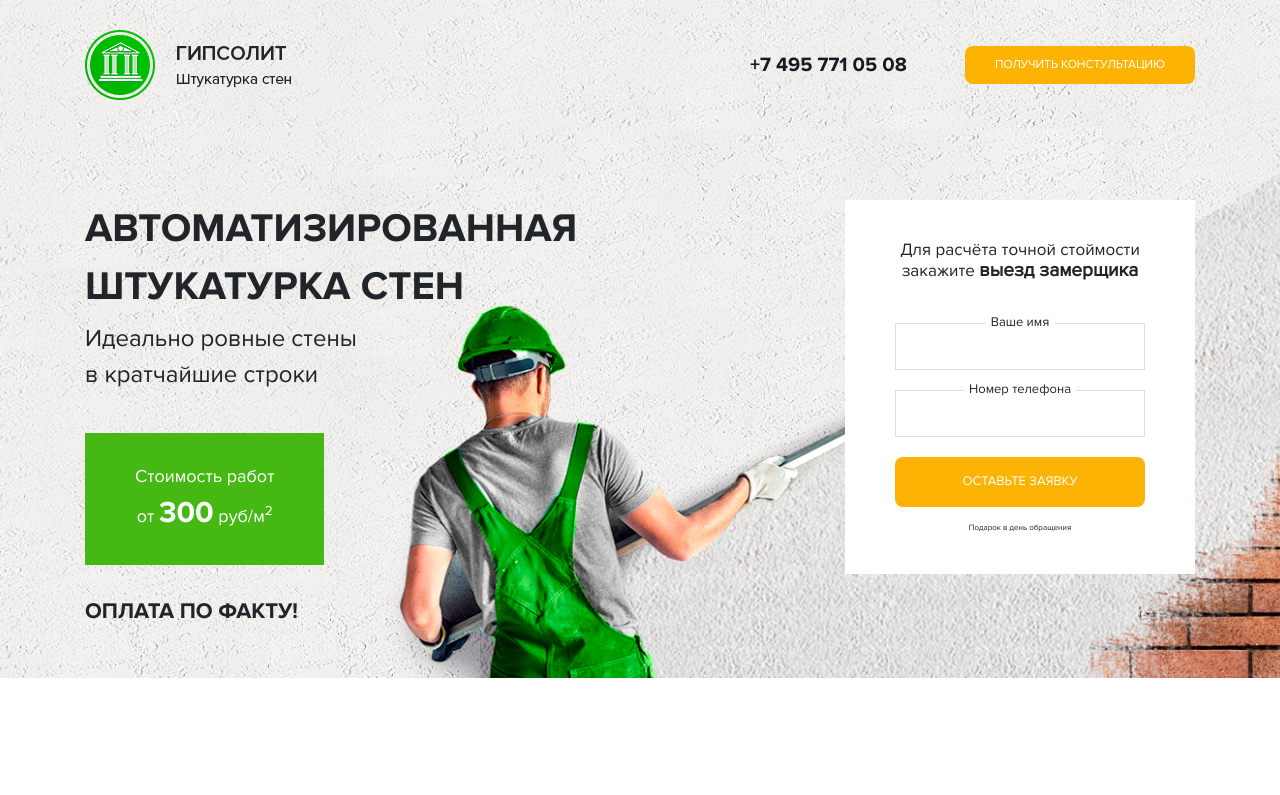
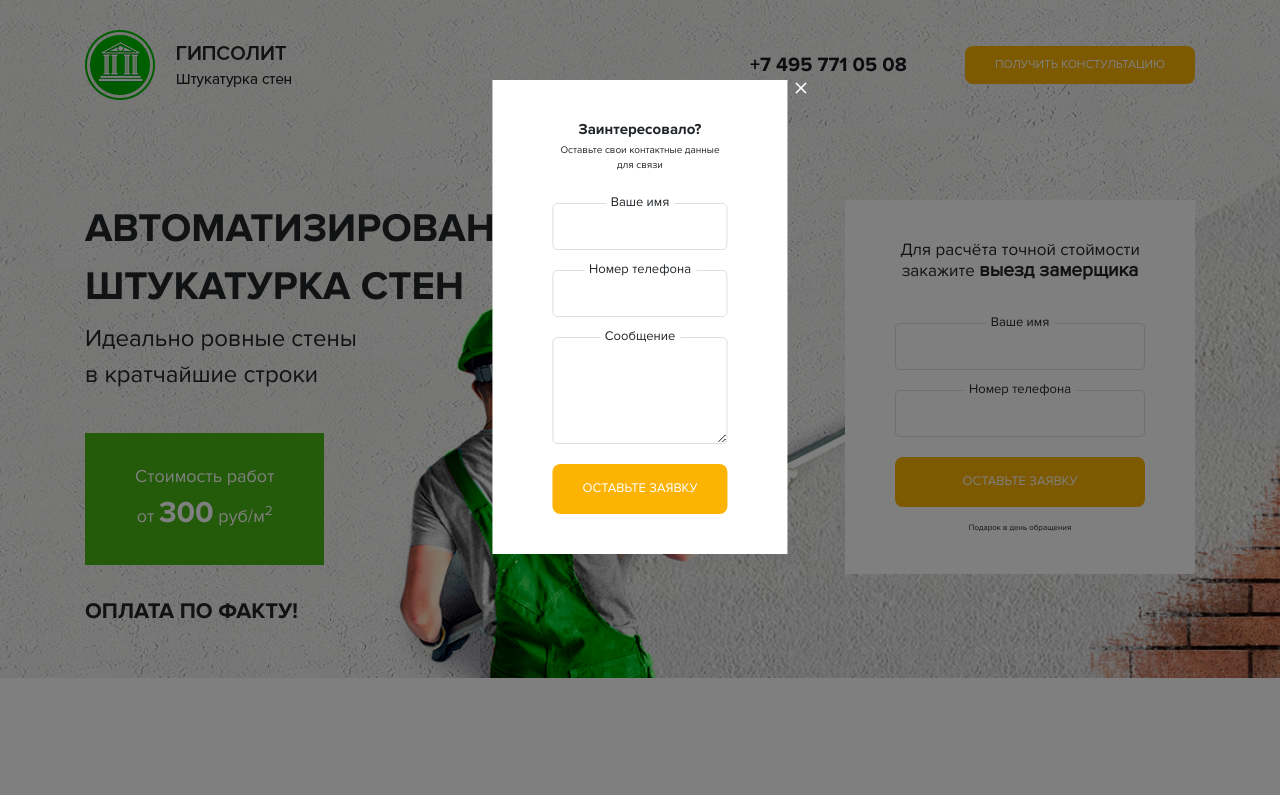
Before and after one commit to SerhiyBodnarchuk/Adaptive-site, a plain HTML site: page src/index.html in a window 1280 px wide. Both pictures are taken after a click on the button "ПОЛУЧИТЬ КОНСТУЛЬТАЦИЮ". Shown: the top 795 px of the page. Drawn offline with nearby package versions, Linux system fonts and the light colour scheme.

Commit message:
Add modal window for header-button

```diff
--- a/src/index.html
+++ b/src/index.html
@@ -49,7 +49,7 @@
                     <div class="col-xl-3 col-lg-3 col-md-12 col-sm-12 col-12">
                         <div class="wrap">
                             <div class="wrap-block">
-                                <button class="button header-btn">
+                                <button class="button header-btn popup-btn">
                                     Получить констультацию
                                 </button>
                             </div>
@@ -146,6 +146,31 @@
         </div>
     </section>
 
+    <!-- Modals -->
+    <!-- Get advice -->
+    <div class="popup">
+        <div class="popup-dialog">
+            <div class="popup-content">
+                <button class="popup-close">&times;</button>
+                <h4 class="popup-header">Заинтересовало?</h4>
+                <p>Оставьте свои контактные данные <br>для связи</p>
+                <div class="main-form popup-form">
+                    <form action="#">
+                        <label for="#">Ваше имя</label>
+                        <input class="main-form-input" type="text">
+                        <label for="#">Номер телефона</label>
+                        <input class="main-form-input" type="text">
+                        <label for="#">Сообщение</label>
+                        <textarea class="main-form-input" rows="5"></textarea>
+                        <button class="main-form-btn button" type="submit">Оставьте заявку</button>
+
+                    </form>
+                </div>
+            </div>
+        </div>
+    </div>
+    <!-- JQuery -->
+    <script type="text/javascript" src="//ajax.googleapis.com/ajax/libs/jquery/1.11.0/jquery.min.js"></script>
     <!-- Slick slider CSS -->
     <link rel="stylesheet" href="slick/slick.css">
     <link rel="stylesheet" href="slick/slick-theme.css">
@@ -153,6 +178,14 @@
     <script src="slick/slick.min.js"></script>
     <script>
         $(document).ready(function () {
+            $('.popup-btn').on('click', function(event){
+                event.preventDefault();
+                $('.popup').fadeIn();
+            });
+            $('.popup-close').on('click', function (event) {
+                event.preventDefault();
+                $('.popup').fadeOut();
+            })
             $('.features-slider').slick({
                 infinite: true,
                 slidesToShow: 4,
--- a/src/less/style.less
+++ b/src/less/style.less
@@ -54,7 +54,7 @@ a:hover{
     text-decoration: none;
 }
 
-button, input, a{
+button, input, a, textarea{
     &:focus{
         outline: none;
     }
@@ -148,16 +148,8 @@ section{
             border:1px solid @border-input;
             padding: 1.5rem;
             margin: 2rem 0rem;
+            border-radius: 0.5rem;
             //font-size: 14px;
-        }
-        /* Label */
-        label{
-            padding: 0.5rem;
-            position: absolute;
-            left: 50%;
-            transform: translateX(-50%) translateY(-50%);
-            background-color: @light;
-            font-size: 1.3rem;
         }
         /* Button leave an application */
         &-btn{
@@ -173,6 +165,16 @@ section{
         }
     }
 }
+/* Label */
+label{
+    padding: 0.5rem;
+    position: absolute;
+    left: 50%;
+    transform: translateX(-50%) translateY(-50%);
+    background-color: @light;
+    font-size: 1.3rem;
+}
+
 .wrap{
     display: table;
     width: 100%;
@@ -245,7 +247,46 @@ section{
     background-size: 70%;
 }
 
-
+/* Modal */
+.popup{
+    display: none;
+    position: fixed;
+    left:0;
+    top:0;
+    bottom:0;
+    right:0;
+    width: 100%;
+    height: 100%;
+    z-index: 9;
+    background-color: rgba(0,0,0,0.5);
+    &-form{
+        margin-top: 3rem;
+        padding: 0;
+    }
+    &-close{
+        position: absolute;
+        top: -1.5rem;
+        right:-2rem;
+        width: 2rem;
+        text-align: center;
+        border:none;
+        background-color: transparent;
+        font-size: 3rem;
+        color:@light;
+    }
+    &-content{
+        position: fixed;
+        left:50%;
+        top:10%;
+        background-color: @light;
+        transform:translateX(-50%);
+        padding: 4rem 6rem;
+        text-align: center;
+    }
+    &-header{
+        .bold();
+    }
+}
 /* Media */
 @media (max-width:992px){
     .main{
```
Also changed, not shown: src/css/style.css. Lines whose indentation alone changed are shown as unchanged.
